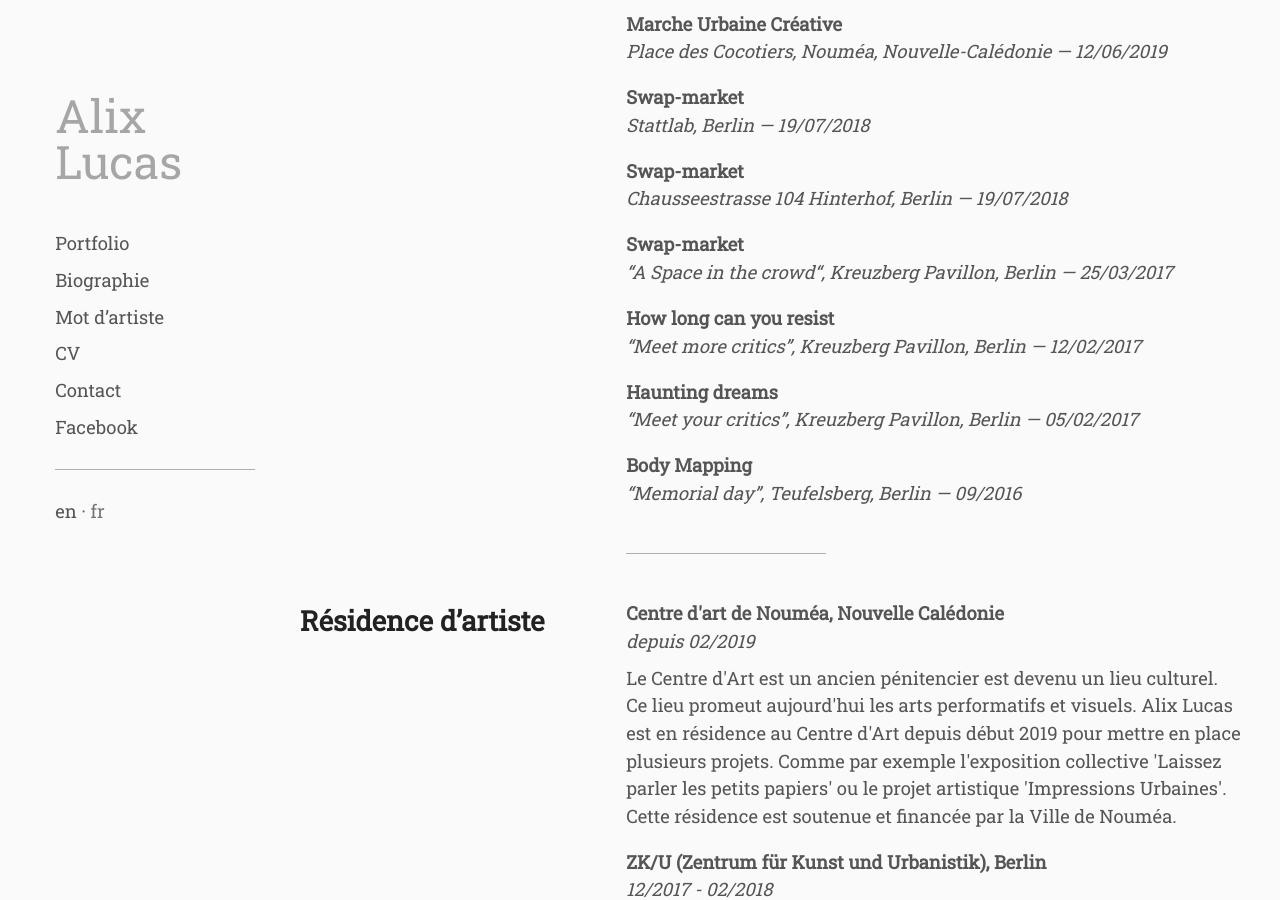
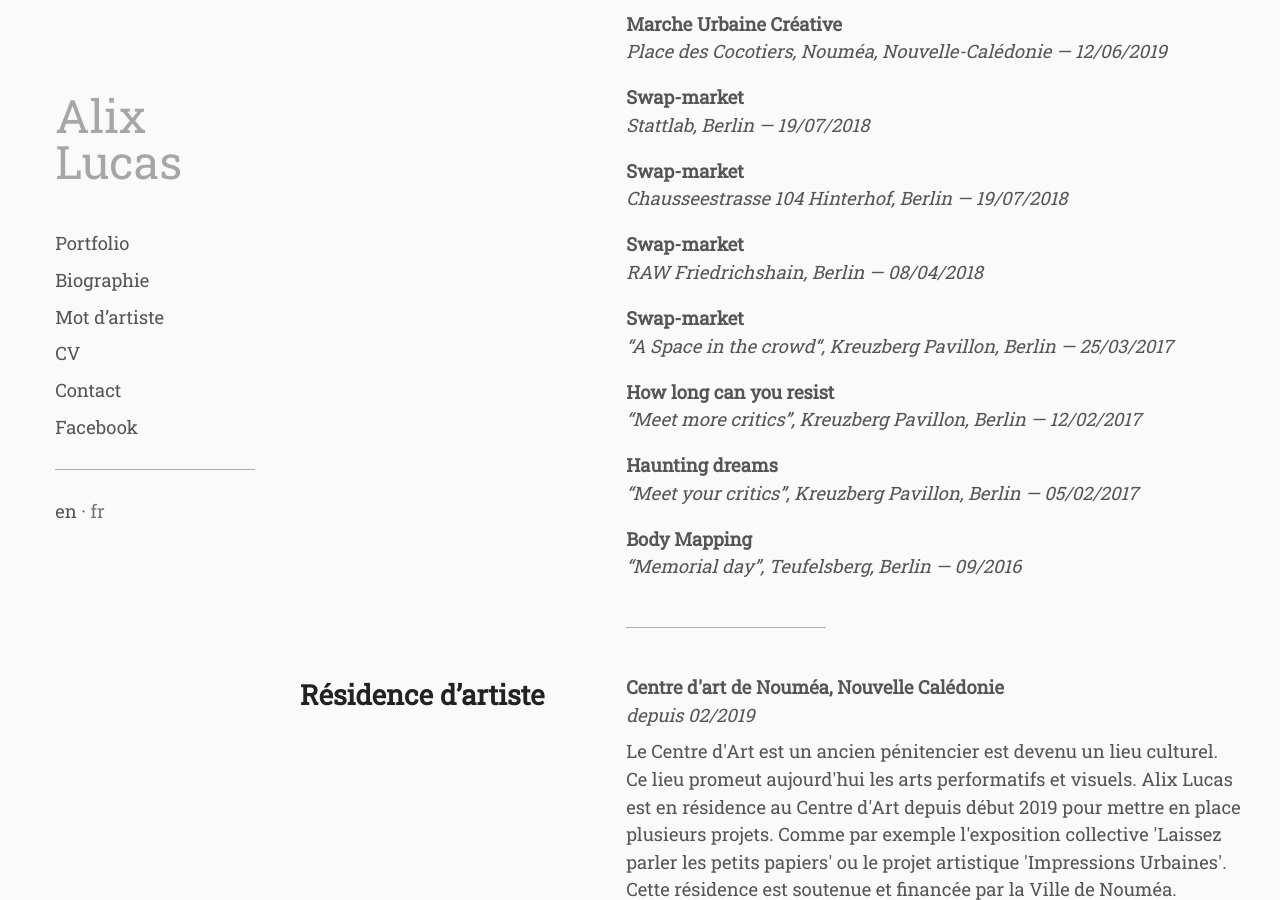
Before and after one commit to whyalix/alixlucas, a Jekyll site: the page built from pages/fr/resume.html, in a window 1280 px wide and 900 px high, scrolled down 1563 px. Built offline with Jekyll 4.4.1, drawn with Linux system fonts in a browser that asks for light colours.

Commit message:
Update happenings.yml

```diff
--- a/_data/fr/happenings.yml
+++ b/_data/fr/happenings.yml
@@ -14,6 +14,9 @@
   secondary: Chausseestrasse 104 Hinterhof, Berlin — 19/07/2018
 
 - primary: "Swap-market"
+  secondary: RAW Friedrichshain, Berlin — 08/04/2018
+
+- primary: "Swap-market"
   secondary: “A Space in the crowd“, Kreuzberg Pavillon, Berlin — 25/03/2017
 
 - primary: "How long can you resist"
```
